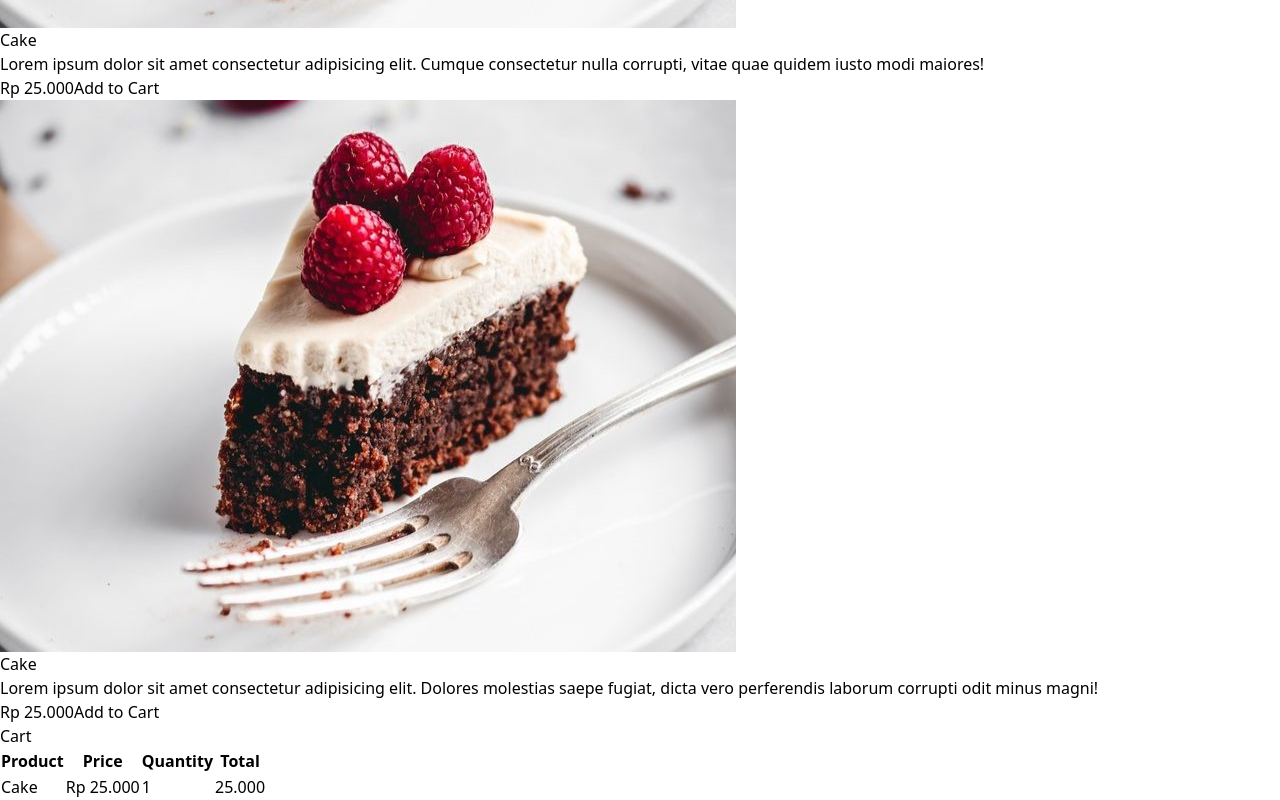
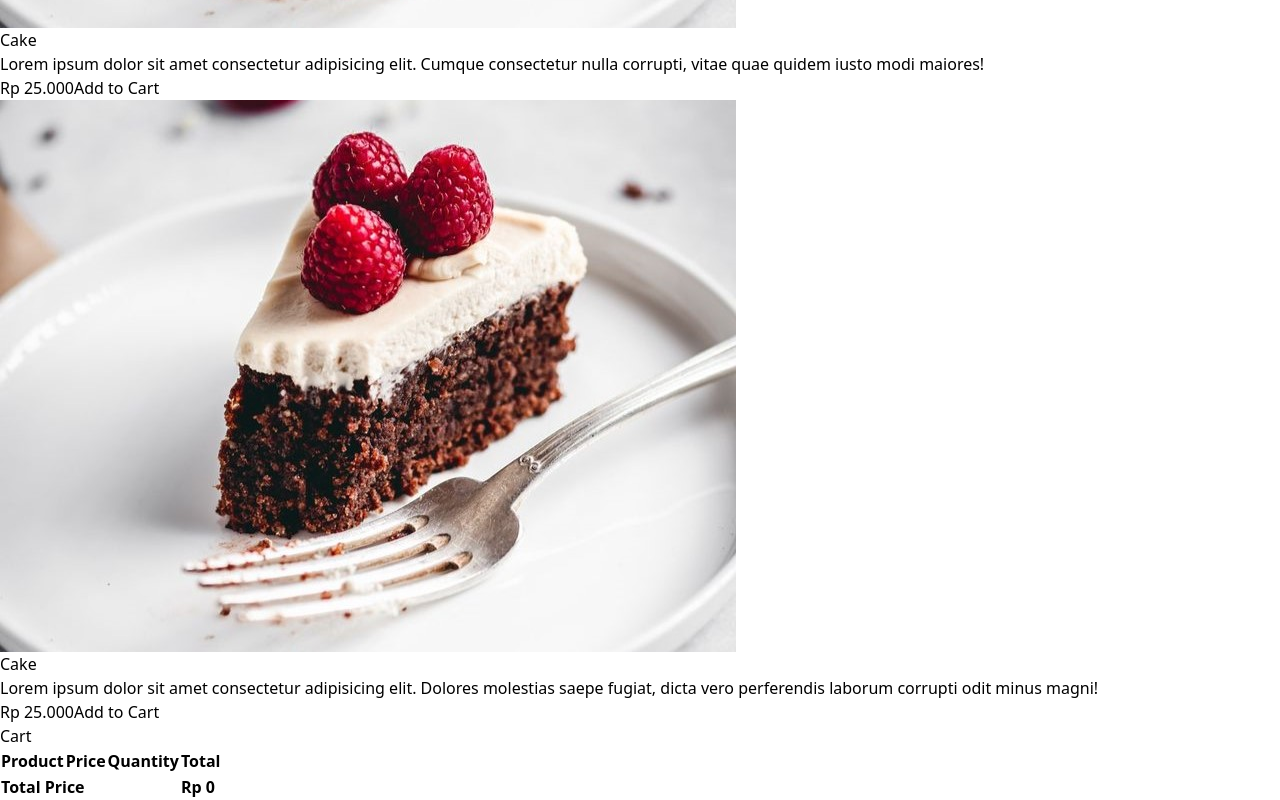
Before and after one commit to Protengstar/Mengulang-ReactJS, a React (Vite) app in the folder my-react-app/: page /products in a window 1280 px wide. Shown: the part 1196-1996 px from the top of the page. Built offline with nearby package versions, Linux system fonts and the light colour scheme.

Commit message:
menambahkan sedikit fitur menggunakan useEffect

```diff
--- a/my-react-app/src/pages/products.jsx
+++ b/my-react-app/src/pages/products.jsx
@@ -1,4 +1,4 @@
-import { Fragment, useState } from "react";
+import { Fragment, useState, useEffect } from "react";
 import CardProduct from "../components/Fragments/CardProduct";
 import Button from "../components/Elements/Button";
 
@@ -29,12 +29,22 @@ const products = [
 const email = localStorage.getItem('email');
 
 const ProductsPage = () => {
-    const [cart, setCart] = useState([
-        {
-            id: 1,
-            qty: 1,
-        },
-    ]);
+    const [cart, setCart] = useState([]);
+    const [totalPrice, setTotalPrice] = useState(0);
+    useEffect(() => {
+        setCart(JSON.parse(localStorage.getItem("cart")) || []);
+    }, []);
+
+    useEffect(() => {
+        if(cart.length > 0) {
+            const sum = cart.reduce((acc, item) => {
+                const product = products.find((product) => product.id === item.id);
+                return acc + product.price * item.qty;
+            }, 0);
+            setTotalPrice(sum);
+            localStorage.setItem("cart", JSON.stringify(cart));
+        }
+    }, [cart]);
 
     const handleLogout = () => {
         localStorage.removeItem('email');
@@ -84,10 +94,16 @@ const ProductsPage = () => {
                                     <td>{product.name}</td>
                                     <td>Rp {product.price.toLocaleString('id-ID', {styles: 'currency', currency: 'IDR'})}</td>
                                     <td>{item.qty}</td>
-                                    <td>{(item.qty * product.price).toLocaleString('id-ID', {styles: 'currency', currency: 'IDR'})}</td>
+                                    <td>Rp {(item.qty * product.price).toLocaleString('id-ID', {styles: 'currency', currency: 'IDR'})}</td>
                                 </tr>
                                 )
                             })}
+                            <tr className="text-s">
+                                <td colSpan={3}><b>Total Price</b></td>
+                                <td><b>
+                                    Rp{" "}{totalPrice.toLocaleString("id-ID", {styles: "currency",currency: "IDR",})}
+                                </b></td>
+                            </tr>
                         </tbody>
                     </table>
                 </div>
```
